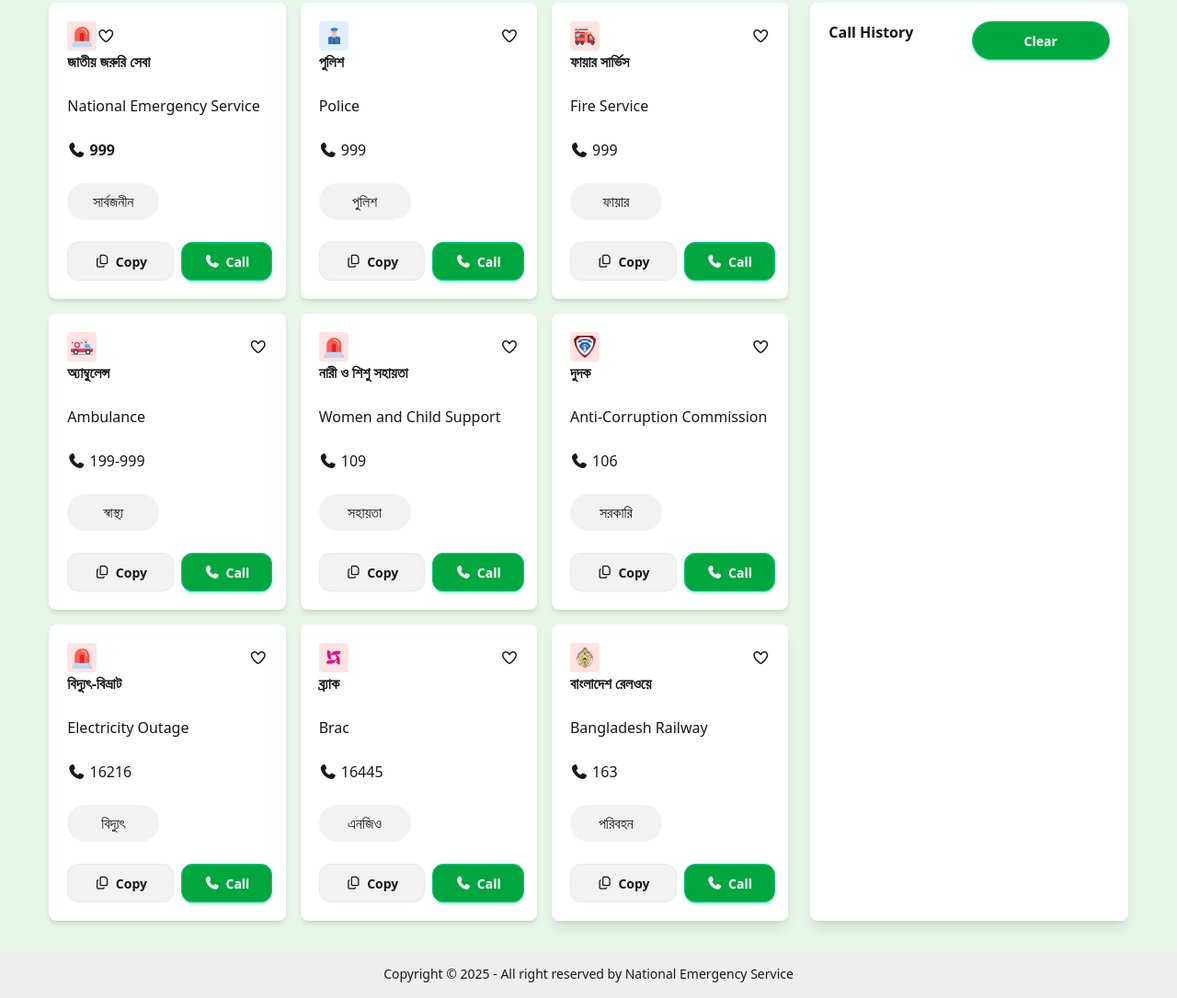
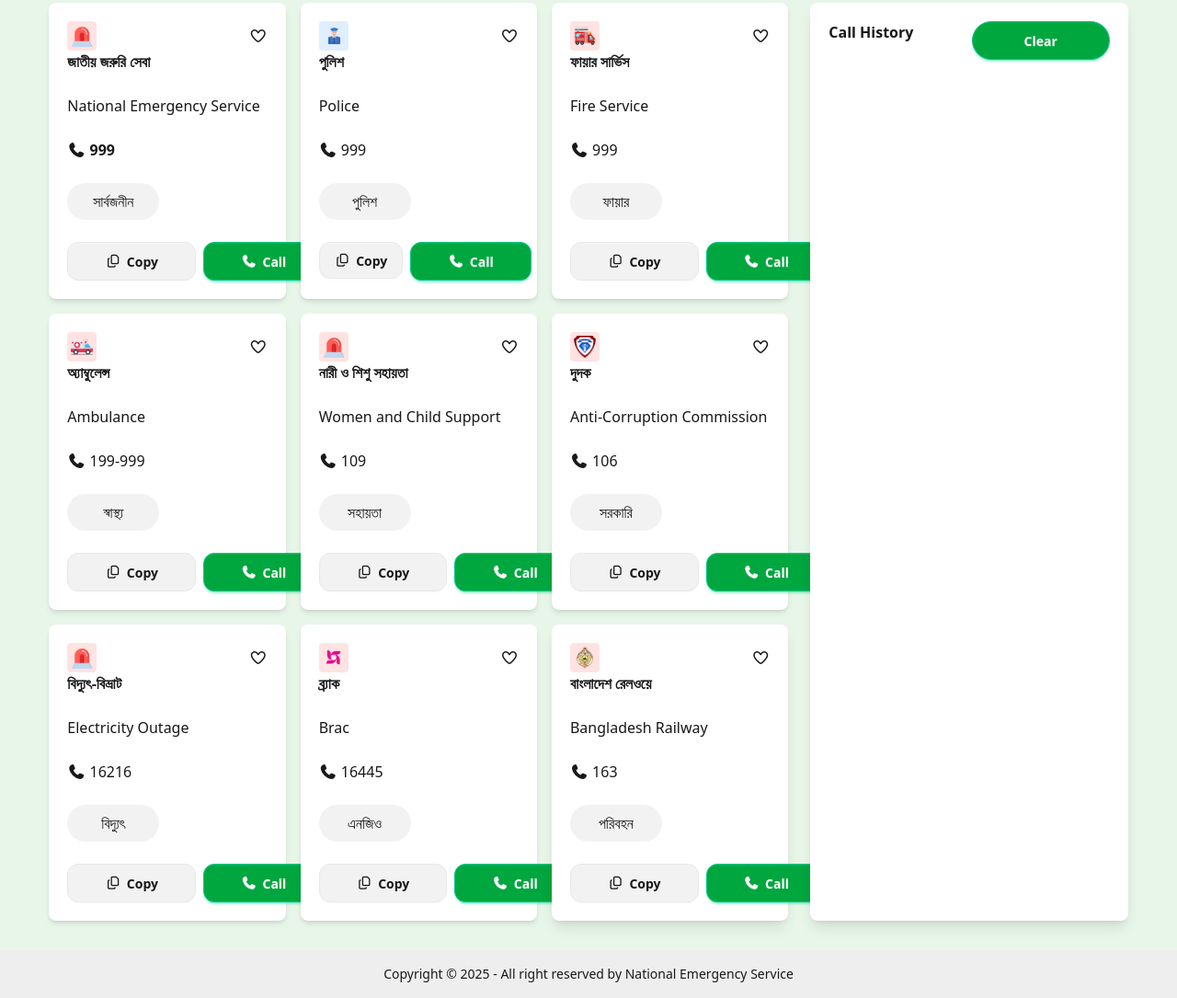
Before and after one commit to syedtahmidzaman/emergency-service, a plain HTML site: page index.html in a window 1280 px wide. Shown: the part 657-1742 px from the top of the page at 92% size. Drawn offline with nearby package versions, Linux system fonts and the light colour scheme.

Commit message:
add edit

```diff
--- a/index.html
+++ b/index.html
@@ -116,7 +116,7 @@
                     <!-- cart-1 -->
                     <div class="shadow-md rounded-lg p-5 bg-[#ffffff]  ">
 
-                        <div class="flex justify -between items-center ">
+                        <div class="flex justify-between items-center ">
                             <img class=" p-1 bg-[#ffe3e2] rounded-sm  w-[32px] h-[32px] " src="./assets/emergency.png"
                                 alt="">
                             <i class="fa-regular fa-heart hart-add"></i>
@@ -140,14 +140,14 @@
 
                             <div>
                                 <button
-                                    class="btn  bg-[#f2f2f2] hover:bg-gray-200 flex items-center rounded-xl  justify-center py-5 px-7 add-copy "
+                                    class="btn  bg-[#f2f2f2] hover:bg-gray-200 flex items-center rounded-xl  justify-center py-5 px-10 add-copy "
                                     id="copy-btn-1"> <i class="fa-regular fa-copy"></i>Copy
                                 </button>
                             </div>
                             <div>
 
                                 <button onclick="makeCall('+880 999 ')"
-                                    class="btn btn-success bg-[#00a63e] hover:bg-green-500 flex items-center rounded-xl  justify-center py-5 px-6 text-white"
+                                    class="btn btn-success bg-[#00a63e] hover:bg-green-500 flex items-center rounded-xl  justify-center py-5 px-10 text-white"
                                     id="call-btn-1"> <i class="fa-solid fa-phone "></i>Call</button>
 
                             </div>
@@ -182,14 +182,14 @@
 
                             <div>
                                 <button
-                                    class="btn  bg-[#f2f2f2] hover:bg-gray-200 flex items-center rounded-xl  justify-center py-5 px-7 add-copy "
+                                    class="btn  bg-[#f2f2f2] hover:bg-gray-200 flex items-center rounded-xl  justify-center py-5px-10 add-copy "
                                     id="copy-btn-2"> <i class="fa-regular fa-copy"></i>Copy
                                 </button>
                             </div>
                             <div>
 
                                 <button onclick="makeCall('+880 999')"
-                                    class="btn btn-success bg-[#00a63e] hover:bg-green-500 flex items-center rounded-xl  justify-center py-5 px-6 text-white"
+                                    class="btn btn-success bg-[#00a63e] hover:bg-green-500 flex items-center rounded-xl  justify-center py-5 px-10 text-white"
                                     id="call-btn-2"> <i class="fa-solid fa-phone "></i>Call</button>
 
                             </div>
@@ -221,14 +221,14 @@
 
                             <div>
                                 <button
-                                    class="btn  bg-[#f2f2f2] hover:bg-gray-200 flex items-center rounded-xl  justify-center py-5 px-7 add-copy "
+                                    class="btn  bg-[#f2f2f2] hover:bg-gray-200 flex items-center rounded-xl  justify-center py-5 px-10 add-copy "
                                     id="copy-btn-3"> <i class="fa-regular fa-copy"></i>Copy
                                 </button>
                             </div>
                             <div>
 
                                 <button onclick="makeCall('+880 999')"
-                                    class="btn btn-success bg-[#00a63e] hover:bg-green-500 flex items-center rounded-xl  justify-center py-5 px-6 text-white"
+                                    class="btn btn-success bg-[#00a63e] hover:bg-green-500 flex items-center rounded-xl  justify-center py-5 px-10 text-white"
                                     id="call-btn-3"> <i class="fa-solid fa-phone "></i>Call</button>
 
                             </div>
@@ -263,14 +263,14 @@
 
                             <div>
                                 <button
-                                    class="btn  bg-[#f2f2f2] hover:bg-gray-200 flex items-center rounded-xl  justify-center py-5 px-7 add-copy "
+                                    class="btn  bg-[#f2f2f2] hover:bg-gray-200 flex items-center rounded-xl  justify-center py-5 px-10 add-copy "
                                     id="copy-btn-4"> <i class="fa-regular fa-copy"></i>Copy
                                 </button>
                             </div>
                             <div>
 
                                 <button onclick="makeCall('+8801613790795')"
-                                    class="btn btn-success bg-[#00a63e] hover:bg-green-500 flex items-center rounded-xl  justify-center py-5 px-6 text-white"
+                                    class="btn btn-success bg-[#00a63e] hover:bg-green-500 flex items-center rounded-xl  justify-center py-5 px-10 text-white"
                                     id="call-btn-4"> <i class="fa-solid fa-phone "></i>Call</button>
 
                             </div>
@@ -303,14 +303,14 @@
 
                             <div>
                                 <button
-                                    class="btn  bg-[#f2f2f2] hover:bg-gray-200 flex items-center rounded-xl  justify-center py-5 px-7 add-copy "
+                                    class="btn  bg-[#f2f2f2] hover:bg-gray-200 flex items-center rounded-xl  justify-center py-5 px-10 add-copy "
                                     id="copy-btn-5"> <i class="fa-regular fa-copy"></i>Copy
                                 </button>
                             </div>
                             <div>
 
                                 <button onclick="makeCall('+8801613790795')"
-                                    class="btn btn-success bg-[#00a63e] hover:bg-green-500 flex items-center rounded-xl  justify-center py-5 px-6 text-white"
+                                    class="btn btn-success bg-[#00a63e] hover:bg-green-500 flex items-center rounded-xl  justify-center py-5 px-10 text-white"
                                     id="call-btn-5"> <i class="fa-solid fa-phone "></i>Call</button>
 
                             </div>
@@ -345,14 +345,14 @@
 
                             <div>
                                 <button
-                                    class="btn  bg-[#f2f2f2] hover:bg-gray-200 flex items-center rounded-xl  justify-center py-5 px-7 add-copy "
+                                    class="btn  bg-[#f2f2f2] hover:bg-gray-200 flex items-center rounded-xl  justify-center py-5 px-10 add-copy "
                                     id="copy-btn-6"> <i class="fa-regular fa-copy"></i>Copy
                                 </button>
                             </div>
                             <div>
 
                                 <button onclick="makeCall('+8801613790795')"
-                                    class="btn btn-success bg-[#00a63e] hover:bg-green-500 flex items-center rounded-xl  justify-center py-5 px-6 text-white"
+                                    class="btn btn-success bg-[#00a63e] hover:bg-green-500 flex items-center rounded-xl  justify-center py-5 px-10 text-white"
                                     id="call-btn-6"> <i class="fa-solid fa-phone "></i>Call</button>
 
                             </div>
@@ -386,14 +386,14 @@
 
                             <div>
                                 <button
-                                    class="btn  bg-[#f2f2f2] hover:bg-gray-200 flex items-center rounded-xl  justify-center py-5 px-7 add-copy "
+                                    class="btn  bg-[#f2f2f2] hover:bg-gray-200 flex items-center rounded-xl  justify-center py-5 px-10 add-copy "
                                     id="copy-btn-7"> <i class="fa-regular fa-copy"></i>Copy
                                 </button>
                             </div>
                             <div>
 
                                 <button onclick="makeCall('+8801613790795')"
-                                    class="btn btn-success bg-[#00a63e] hover:bg-green-500 flex items-center rounded-xl  justify-center py-5 px-6 text-white"
+                                    class="btn btn-success bg-[#00a63e] hover:bg-green-500 flex items-center rounded-xl  justify-center py-5 px-10 text-white"
                                     id="call-btn-7"> <i class="fa-solid fa-phone "></i>Call</button>
 
                             </div>
@@ -427,14 +427,14 @@
 
                             <div>
                                 <button
-                                    class="btn  bg-[#f2f2f2] hover:bg-gray-200 flex items-center rounded-xl  justify-center py-5 px-7 add-copy "
+                                    class="btn  bg-[#f2f2f2] hover:bg-gray-200 flex items-center rounded-xl  justify-center py-5 px-10 add-copy "
                                     id="copy-btn-8"> <i class="fa-regular fa-copy"></i>Copy
                                 </button>
                             </div>
                             <div>
 
                                 <button onclick="makeCall('+8801613790795')"
-                                    class="btn btn-success bg-[#00a63e] hover:bg-green-500 flex items-center rounded-xl  justify-center py-5 px-6 text-white"
+                                    class="btn btn-success bg-[#00a63e] hover:bg-green-500 flex items-center rounded-xl  justify-center py-5 px-10 text-white"
                                     id="call-btn-8"> <i class="fa-solid fa-phone "></i>Call</button>
 
                             </div>
@@ -468,14 +468,14 @@
 
                             <div>
                                 <button
-                                    class="btn  bg-[#f2f2f2] hover:bg-gray-200 flex items-center rounded-xl  justify-center py-5 px-7 add-copy "
+                                    class="btn  bg-[#f2f2f2] hover:bg-gray-200 flex items-center rounded-xl  justify-center py-5 px-10 add-copy "
                                     id="copy-btn-9"> <i class="fa-regular fa-copy"></i>Copy
                                 </button>
                             </div>
                             <div>
 
                                 <button onclick="makeCall('+8801613790795')"
-                                    class="btn btn-success bg-[#00a63e] hover:bg-green-500 flex items-center rounded-xl  justify-center py-5 px-6 text-white"
+                                    class="btn btn-success bg-[#00a63e] hover:bg-green-500 flex items-center rounded-xl  justify-center py-5 px-10 text-white"
                                     id="call-btn-9"> <i class="fa-solid fa-phone "></i>Call</button>
 
                             </div>
```
